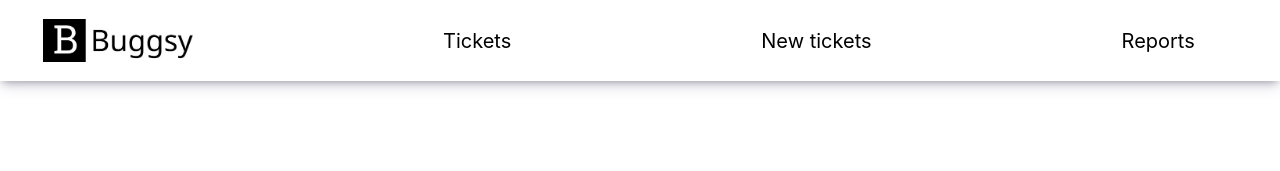
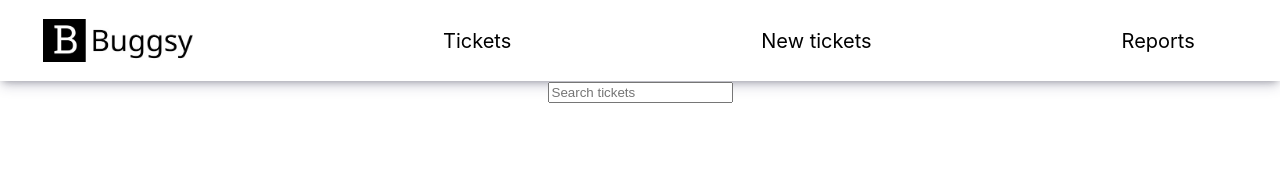
Before and after one commit to Nadi2894/buggsyapp, a React (Create React App) app: page / in a window 1280 px wide. Shown: the top 171 px of the page. Built offline with nearby package versions, Linux system fonts and the light colour scheme.

Commit message:
Search engine is added

```diff
--- a/src/App.js
+++ b/src/App.js
@@ -1,11 +1,13 @@
 import React from "react";
 import Buggsyapp from "./Buggsyapp";
 import "./App.css";
+import Search from "./Search";
 function App() {
   return (
     <div className="App">
       <header>
         <Buggsyapp />
+        <Search />
       </header>
     </div>
   );
--- /dev/null
+++ b/src/Search.js
@@ -0,0 +1,16 @@
+import React from "react";
+import "./Search.css";
+
+export default function Search() {
+  return (
+    <div className="Search">
+      <form>
+        <input
+          type="search"
+          placeholder="Search tickets "
+          className="search-input"
+        />
+      </form>
+    </div>
+  );
+}
```
Also changed, not shown: src/Search.css (added).
